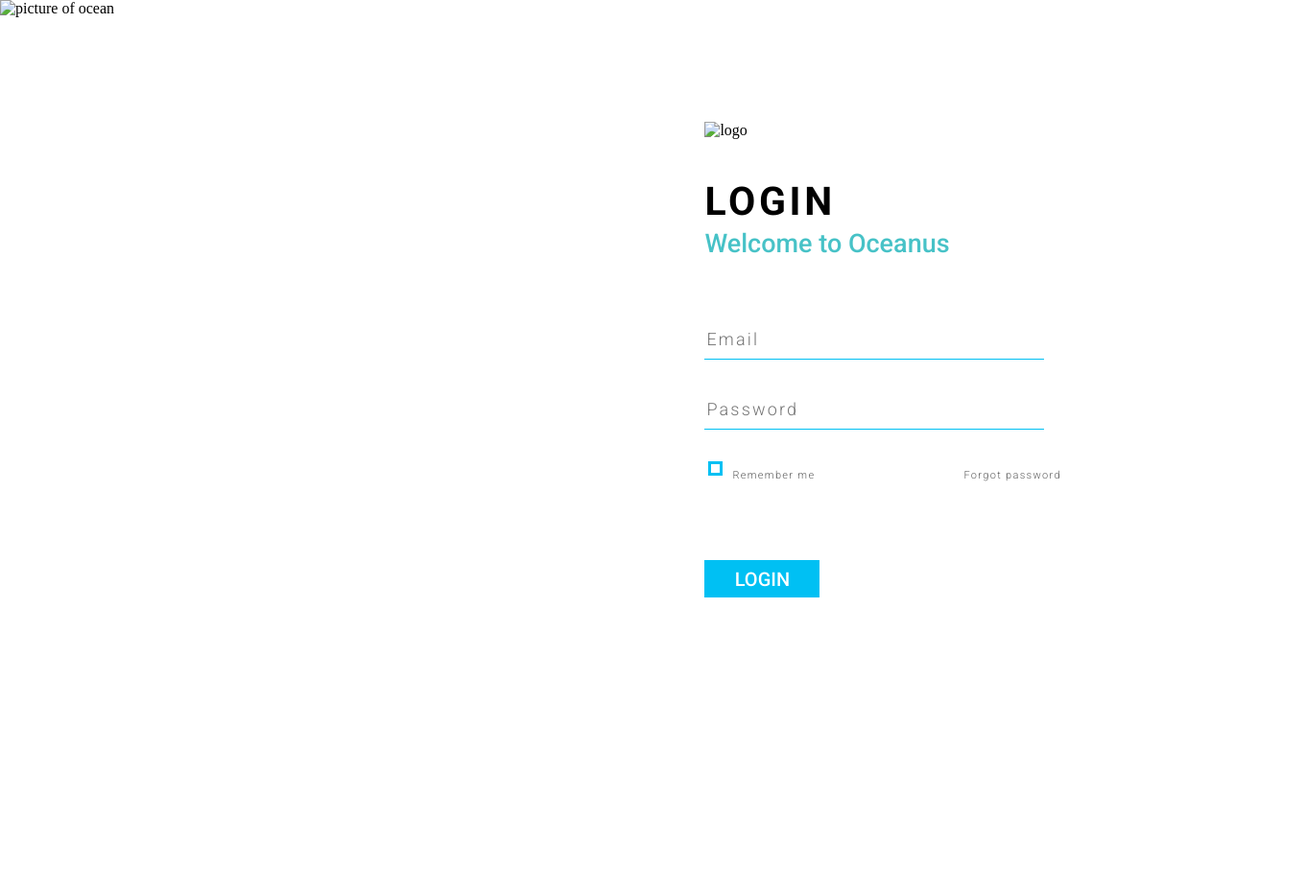
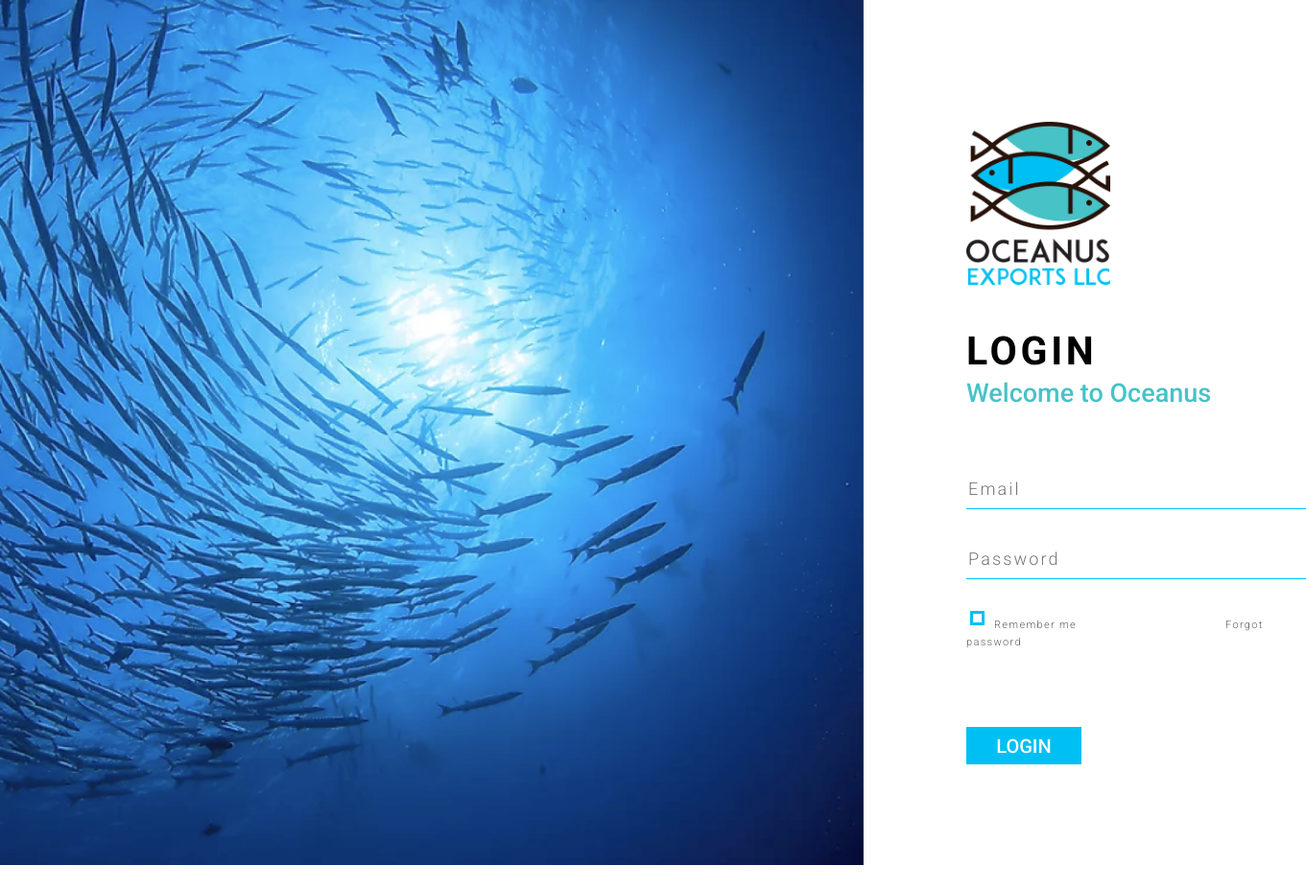
Before and after one commit to vijaydev133/project-1, a plain HTML site: page index.html in a window 1280 px wide. Shown: the whole page at 96% size, 1361 px wide, since content can reach past the window. Drawn offline with Linux system fonts and the light colour scheme; the site is published under a folder, as on GitHub Pages, so addresses that start at the root find nothing.

Commit message:
Update index.html

```diff
--- a/index.html
+++ b/index.html
@@ -19,11 +19,11 @@
 <body>
     <div class="container">
         <div class="left">
-            <img src="/image 15.png" alt="picture of ocean" >
+            <img src="image 15.png" alt="picture of ocean" >
         </div>
         <div class="right">
             <div class="div-logo">
-            <img src="/Frame.png" alt="logo">
+            <img src="Frame.png" alt="logo">
         </div>
             <div class="div-login">
                 <p class="login">LOGIN</p>
```
